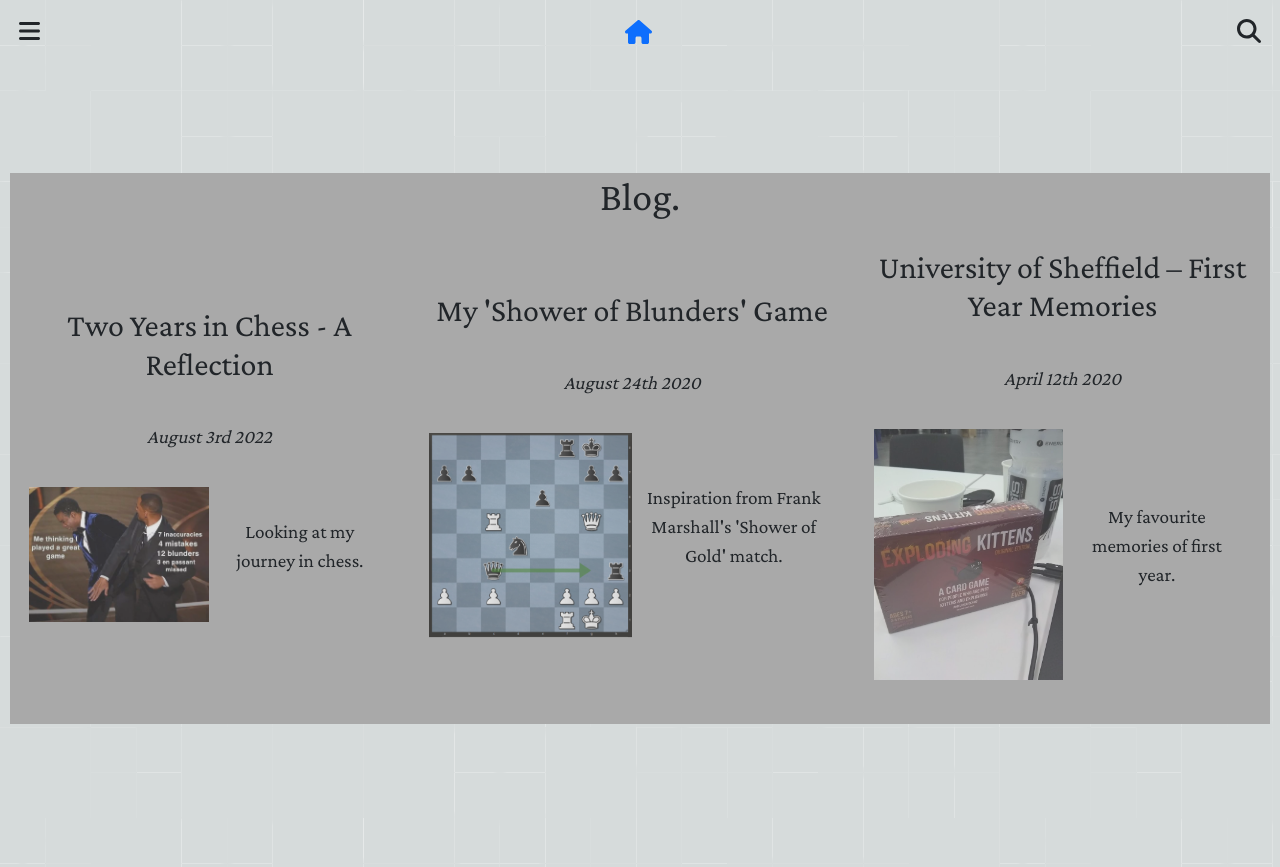
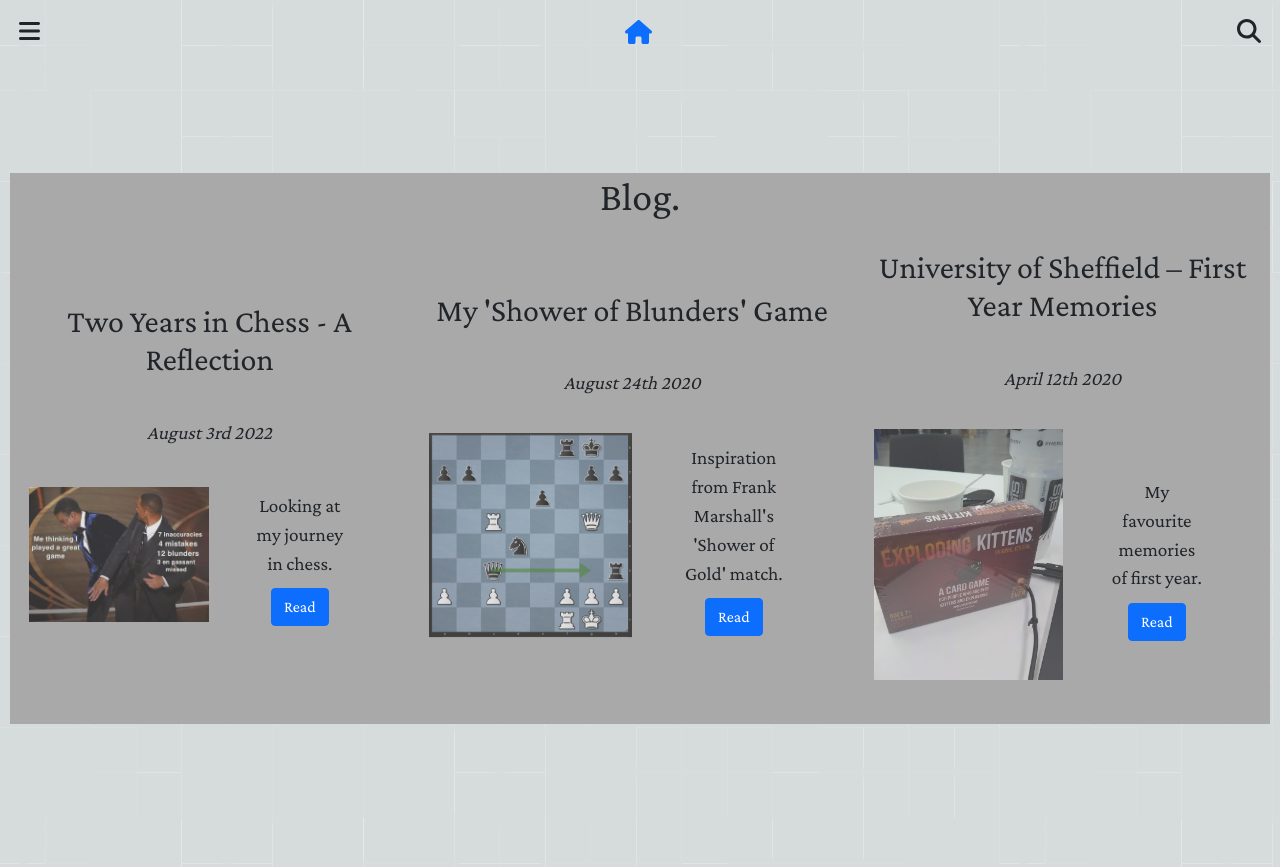
Before and after one commit to jluong23/blog, a React (Create React App) app: page /blog/posts in a window 1280 px wide. Built offline with nearby package versions, Linux system fonts and the light colour scheme.

Commit message:
Fixed links for project overview, adding buttons

```diff
--- a/src/blogs/assets/3/content.js
+++ b/src/blogs/assets/3/content.js
@@ -10,14 +10,14 @@ const Content = (
             Aside from the occasional puzzle solving in sixth form, I knew some basic principles but not much else.
             Within a few months, I was hooked in by the release of the Queen's gambit Netflix show and 'chess boom' on Twitch and YouTube.
         </p>
-        <BlogImage blogId={3} imgName="qg.jpg" imgAlt="Front cover of the Queen's Gambit book" maxWidth={"400px"} imgCaption="The Queen's Gambit book"/>
+        <BlogImage blogId={3} imgName="qg.jpg" imgAlt="Front cover of the Queen's Gambit novel." maxWidth={"400px"} imgCaption="The Queen's Gambit novel."/>
 
         <p>2021 / second year of uni was all remote. Looking back, it's pretty absurd how long we had to spent indoors isolating.
             I improved a lot in this period, playing online with the uni chess society on Thursday evenings. I also played weekly in the
             <a href="https://rotherhamonlinechess.azurewebsites.net/"> Rotherham Online League</a> against local club players in Sheffield and South Yorkshire.
         </p>
         <p>
-            Going into 2022 / third year of uni
+            Going into 2022 / third year of uni...
         </p>
 
 
--- a/src/components/Article.js
+++ b/src/components/Article.js
@@ -47,17 +47,56 @@ const ArticleImage = styled.img`
   max-width: 500px;
 `
 
-const Article = ({variant, date, color, title, description, thumbnail, onClickUrl}) => {
+const ArticleDescription = styled.div`
+  & p {
+    margin: auto;
+  }
+`
+
+const ArticleLinks = styled.div`
+  & > * {
+    padding: 0 .2em;
+  }
+`
+
+
+const Article = ({variant, date, color, title, description, thumbnail, blogUrl, projectUrls}) => {
+  let articleLinks = () => {
+    if(variant == "blog" && blogUrl){
+      return (
+        <ArticleLinks>
+          <Link to={blogUrl}>
+            <button className="btn btn-primary">Read</button>
+          </Link>
+        </ArticleLinks>
+      );
+    }else if(variant == "project" && projectUrls){
+      return (
+        <ArticleLinks>
+          {Object.keys(projectUrls).map((text) => {
+            return (
+              <a key={text} href={projectUrls[text]}>
+                <button className="btn btn-primary">{text}</button>
+              </a>
+            );
+          })}
+        </ArticleLinks>
+      )
+    }
+    return null;
+  }
+
   return (
     <Wrapper color={color}>
-      <Link to={onClickUrl}>
-        <ArticleTitle>{title}</ArticleTitle>
-        {date && <ArticleDate>{moment(date).format("MMMM Do YYYY")}</ArticleDate>}
-        <ArticleContent>
-          {thumbnail == null ?  <ArticleImage/> : <ArticleImage  src={thumbnail} />}
+      <ArticleTitle>{title}</ArticleTitle>
+      {date && <ArticleDate>{moment(date).format("MMMM Do YYYY")}</ArticleDate>}
+      <ArticleContent> {/* Wrapper for image, description and image */}
+        {thumbnail == null ?  <ArticleImage/> : <ArticleImage  src={thumbnail} />}
+        <ArticleDescription> {/*Contains description and image*/}
           <p>{description}</p>
-        </ArticleContent>
-      </Link>
+          {articleLinks()}
+        </ArticleDescription>
+      </ArticleContent>
     </Wrapper>
   );
 };
--- a/src/components/BlogOverview.js
+++ b/src/components/BlogOverview.js
@@ -46,7 +46,7 @@ const BlogOverview = (props) => {
               title = {blog["title"]}
               description={blog["description"]}
               thumbnail={thumbnail}
-              onClickUrl={url}
+              blogUrl={url}
             />
           )
         })}
--- a/src/components/ProjectOverview.js
+++ b/src/components/ProjectOverview.js
@@ -27,7 +27,7 @@ const ProjectOverview = (props) => {
               title={project["title"]}
               description={project["description"]}
               thumbnail={thumbnail}
-              onClickUrl={project["onClickUrl"]}
+              projectUrls={project["projectUrls"]}
             />
           )
       })}
--- a/src/projects/projectData.json
+++ b/src/projects/projectData.json
@@ -4,13 +4,21 @@
         "title":"John Mayer Fan Site",
         "description":"A fictional shopping page for selling John Mayer records. Also interacts with the Spotify API to provide a song of the day, built using React.",
         "thumbnail": "john.png",
-        "onClickUrl": "https://jluong23.github.io/shopping-cart-project/"
+        "projectUrls":
+            {
+                "Live Site": "https://jluong23.github.io/shopping-cart-project/",
+                "Github": "https://github.com/jluong23/shopping-cart-project"
+            }
     },
     {
         "id": 2,
         "title": "COM3610 Dissertation Project - VR API Driven Interface",
         "description": "Project for final year dissertation, creating a VR application to view a user's Google Photos images.",
         "thumbnail": "diss.png",
-        "onClickUrl": "https://www.youtube.com/watch?v=kjZV_de_YFg"
+        "projectUrls":
+            {
+                "Youtube Clip": "https://www.youtube.com/watch?v=kjZV_de_YFg",
+                "Github": "https://github.com/jluong23/unity-vr"
+            }
     }
 ]
```
Also changed, not shown: 1 other file (tests, documents, lock files or other folders).
